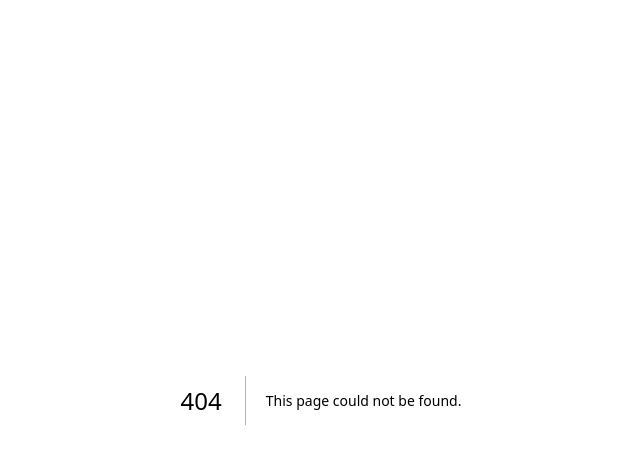
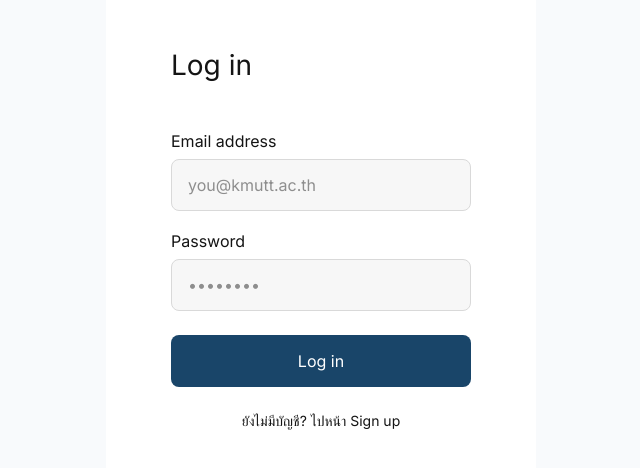
Before and after one commit to KongXrZ/teewangmai-Project, a Next.js app: page /login in a window 1280 px wide. Before the commit this address had no page. Shown: the top 468 px of the page, without its empty margins (319-959 px from the left). Built offline with nearby package versions, Linux system fonts and the light colour scheme; what @mui/material-nextjs would draw is missing.

Commit message:
feat: implement login page

```diff
--- /dev/null
+++ b/src/app/login/page.tsx
@@ -0,0 +1,22 @@
+import type { Metadata } from "next";
+import { MobileShell } from "@/components/layout/mobile-shell";
+import { AuthPageLayout } from "@/features/auth/components/auth-page-layout";
+import { LoginForm } from "@/features/auth/components/login-form";
+
+export const metadata: Metadata = {
+  title: "Log in — TeeWangMai?",
+};
+
+export default function LoginPage() {
+  return (
+    <MobileShell>
+      <AuthPageLayout
+        title="Log in"
+        switchHref="/signup"
+        switchLabel="ยังไม่มีบัญชี? ไปหน้า Sign up"
+      >
+        <LoginForm />
+      </AuthPageLayout>
+    </MobileShell>
+  );
+}
--- /dev/null
+++ b/src/features/auth/components/login-form.tsx
@@ -0,0 +1,57 @@
+"use client";
+
+import { zodResolver } from "@hookform/resolvers/zod";
+import { useForm } from "react-hook-form";
+import { loginSchema, type LoginValues } from "@/features/auth/schemas";
+import { AuthSubmitButton } from "./auth-submit-button";
+import { AuthTextField } from "./auth-text-field";
+
+type LoginFormProps = {
+  /** Backend hook: called with the validated values. Nothing is sent anywhere yet. */
+  onSubmit?: (values: LoginValues) => void | Promise<void>;
+};
+
+export function LoginForm({ onSubmit }: LoginFormProps) {
+  const {
+    register,
+    handleSubmit,
+    formState: { errors, isSubmitting },
+  } = useForm<LoginValues>({
+    resolver: zodResolver(loginSchema),
+    defaultValues: { email: "", password: "" },
+  });
+
+  return (
+    <form
+      noValidate
+      onSubmit={handleSubmit(async (values) => {
+        await onSubmit?.(values);
+      })}
+    >
+      <div className="flex flex-col gap-5">
+        <AuthTextField
+          label="Email address"
+          type="email"
+          inputMode="email"
+          autoComplete="email"
+          autoCapitalize="none"
+          spellCheck={false}
+          placeholder="you@kmutt.ac.th"
+          error={errors.email?.message}
+          {...register("email")}
+        />
+        <AuthTextField
+          label="Password"
+          type="password"
+          autoComplete="current-password"
+          placeholder="••••••••"
+          error={errors.password?.message}
+          {...register("password")}
+        />
+      </div>
+      <div className="mt-6">
+        <AuthSubmitButton disabled={isSubmitting}>Log in</AuthSubmitButton>
+      </div>
+    </form>
+  );
+}
```
